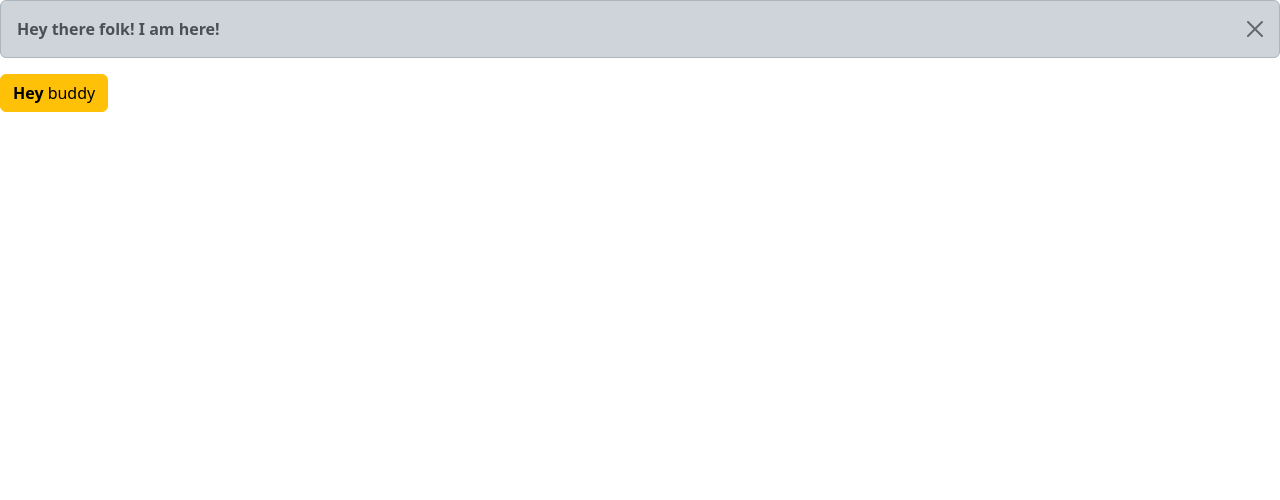
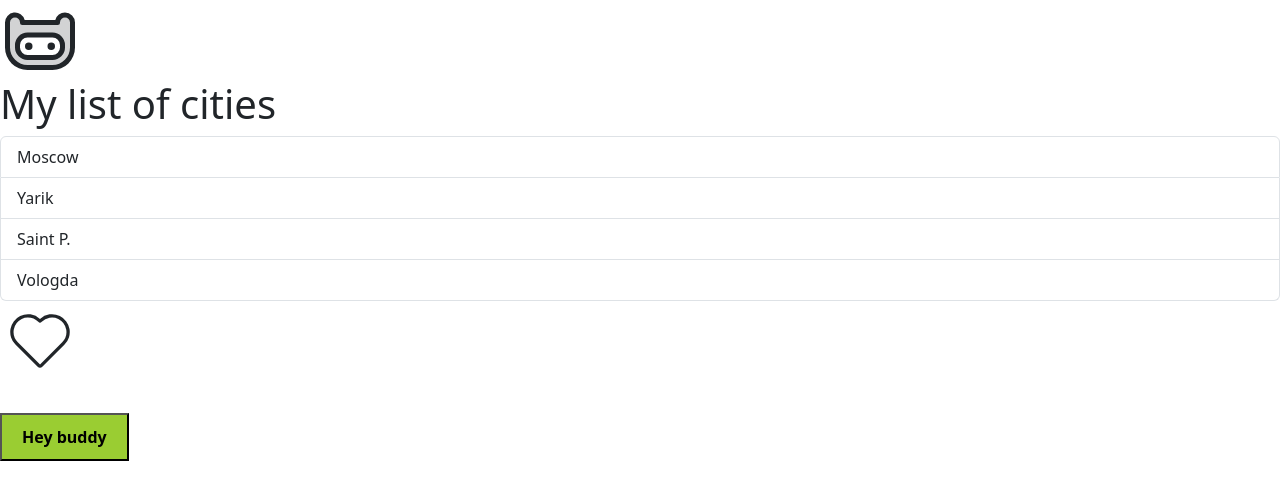
Before and after one commit to Multyjog/react-app, a React (Vite) app: page / in a window 1280 px wide. Shown: the top 500 px of the page. Built offline with nearby package versions, Linux system fonts and the light colour scheme.

Commit message:
- Third party libs implementation - Css modules - Icons - Conditional rendering

```diff
--- a/package.json
+++ b/package.json
@@ -12,7 +12,8 @@
   "dependencies": {
     "bootstrap": "^5.3.2",
     "react": "^18.2.0",
-    "react-dom": "^18.2.0"
+    "react-dom": "^18.2.0",
+    "react-icons": "^5.0.1"
   },
   "devDependencies": {
     "@types/react": "^18.2.43",
--- a/src/App.tsx
+++ b/src/App.tsx
@@ -1,12 +1,27 @@
 import { useState } from "react";
+
+import Like from "./components/Like";
 import Alert from "./components/Alert";
-import Button from "./components/Button";
+import Button from "./components/Button/Button";
+import ListGroup from "./components/ListGroup/ListGroup";
+
+import { PiFinnTheHumanDuotone } from "react-icons/pi";
 
 function App() {
-  const [alertShow, setAlertShow] = useState(true);
+  const [alertShow, setAlertShow] = useState(false);
+  const items = ["Moscow", "Yarik", "Saint P.", "Vologda"];
 
   return (
     <div>
+      {
+        <>
+          <PiFinnTheHumanDuotone size="80" />
+          <ListGroup
+            items={items}
+            heading="cities"
+            onSelectItem={(item) => console.log(item)}
+          />
+          <Like />
           {alertShow && (
             <Alert
               onClose={() => {
@@ -17,13 +32,14 @@ function App() {
             </Alert>
           )}
           <Button
-        color="warning"
             onClick={() => {
               if (!alertShow) setAlertShow(true);
             }}
           >
             <strong>Hey</strong> buddy
           </Button>
+        </>
+      }
     </div>
   );
 }
--- a/src/components/Button.tsx
+++ /dev/null
@@ -1,19 +0,0 @@
-import { ReactNode } from "react";
-
-interface IButtonProps {
-  children: ReactNode;
-  color: "primary" | "warning" | "secondary";
-  onClick: () => void;
-}
-
-const Button = ({ children, color = "primary", onClick }: IButtonProps) => {
-  return (
-    <div>
-      <button type="button" onClick={onClick} className={"btn btn-" + color}>
-        {children}
-      </button>
-    </div>
-  );
-};
-
-export default Button;
--- /dev/null
+++ b/src/components/Button/Button.module.css
@@ -0,0 +1,6 @@
+.alertShowButton {
+    padding: 10px 20px;
+    font-weight: bold;
+    background-color: yellowgreen;
+    margin: 2rem 0;
+}
--- /dev/null
+++ b/src/components/Button/Button.tsx
@@ -0,0 +1,24 @@
+import { ReactNode } from "react";
+import styles from "./Button.module.css";
+
+interface IButtonProps {
+  children: ReactNode;
+  // color: "primary" | "warning" | "secondary";
+  onClick: () => void;
+}
+
+const Button = ({ children, onClick }: IButtonProps) => {
+  return (
+    <div>
+      <button
+        type="button"
+        onClick={onClick}
+        className={`${styles.alertShowButton}`}
+      >
+        {children}
+      </button>
+    </div>
+  );
+};
+
+export default Button;
--- /dev/null
+++ b/src/components/Like.tsx
@@ -0,0 +1,21 @@
+import { CiHeart } from "react-icons/ci";
+import { FaHeart } from "react-icons/fa";
+import { useState } from "react";
+
+const Like = () => {
+  const [status, setStatus] = useState(false);
+
+  if (!status)
+    return (
+      <div>
+        <CiHeart size="80"></CiHeart>
+      </div>
+    );
+  return (
+    <div>
+      <FaHeart size={80} color="#e31b23"></FaHeart>
+    </div>
+  );
+};
+
+export default Like;
--- /dev/null
+++ b/src/components/ListGroup/ListGroup.module.css
@@ -0,0 +1,11 @@
+.listGroup {
+    list-style: none;
+    padding: 0;
+}
+
+.active {
+    color: rgb(150, 150, 6) !important;
+    font-weight: bold;
+    background-color: aquamarine !important;
+
+}
--- a/src/components/ListGroup.tsx
+++ b/src/components/ListGroup/ListGroup.tsx
@@ -1,4 +1,5 @@
 import { useState } from "react";
+import styles from "./ListGroup.module.css";
 
 interface IPropsList {
   items: string[];
@@ -15,7 +16,7 @@ function ListGroup({ items, heading, onSelectItem }: IPropsList) {
     <>
       <h1>My list of {heading}</h1>
       {isEmptyList}
-      <ul className="list-group">
+      <ul className={["list-group", styles.container].join(" ")}>
         {items.map((item, index) => (
           <li
             onClick={() => {
@@ -25,7 +26,7 @@ function ListGroup({ items, heading, onSelectItem }: IPropsList) {
             key={index}
             className={
               selectedIndex === index
-                ? "list-group-item active"
+                ? ["list-group-item", styles.active].join(" ")
                 : "list-group-item"
             }
           >
```
Also changed, not shown: 1 other file (tests, documents, lock files or other folders). Lines whose indentation alone changed are shown as unchanged.
